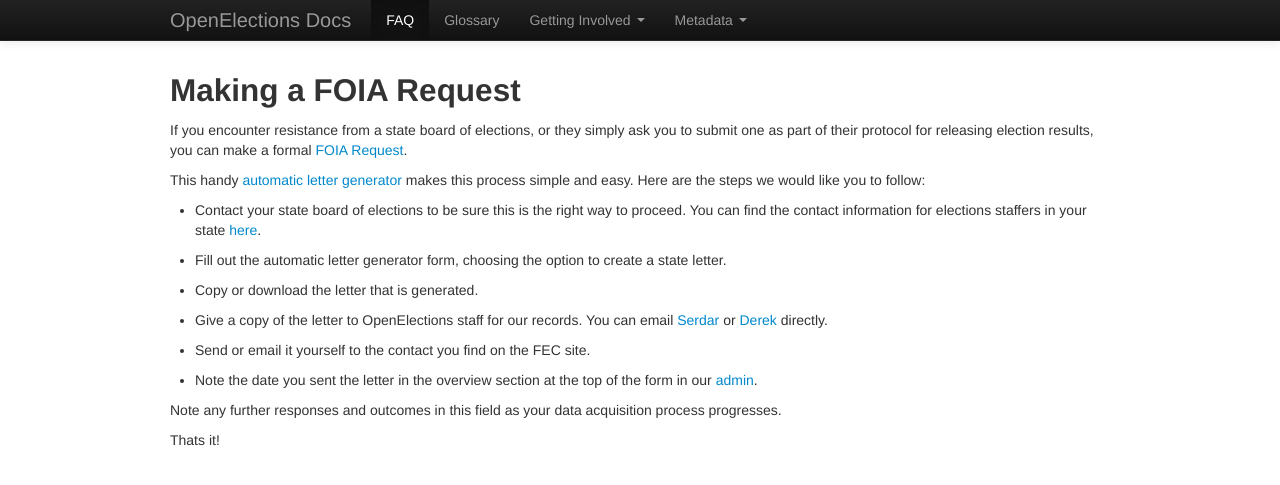
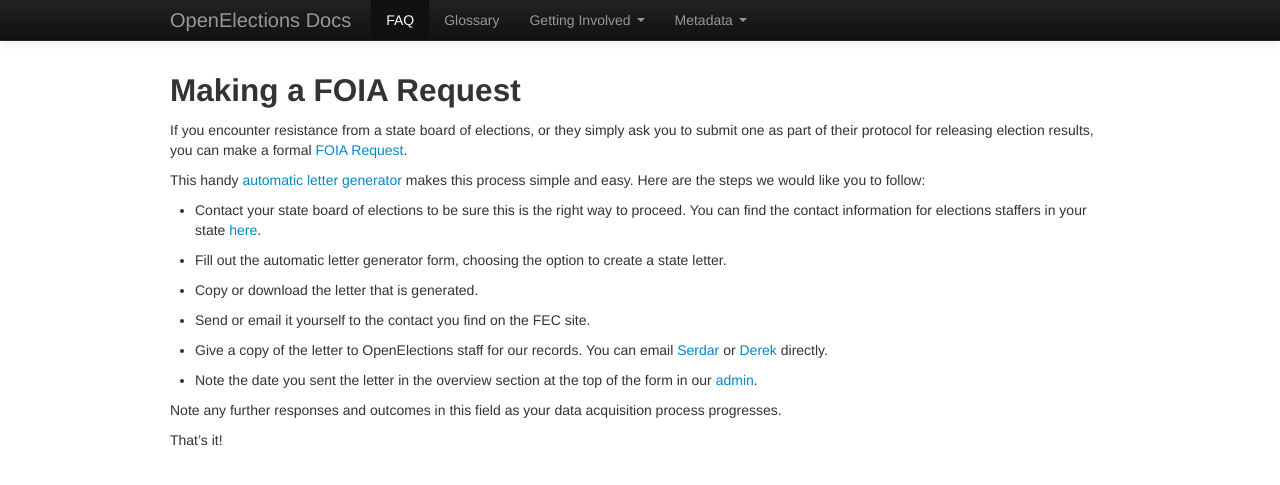
Before and after one commit to openelections/docs, a Jekyll site: the page built from FOIARequest.md, in a window 1280 px wide. Shown: the top 485 px of the page. Built offline with Jekyll 4.4.1, drawn with Linux system fonts in a browser that asks for light colours; nearby versions of some CDN libraries; some web fonts are replaced.

```diff
--- a/FOIARequest.md
+++ b/FOIARequest.md
@@ -10,20 +10,19 @@ If you encounter resistance from a state board of elections, or they simply ask
 
 This handy [automatic letter generator](http://www.rcfp.org/foia) makes this process simple and easy. Here are the steps we would like you to follow:
 
-
 * Contact your state board of elections to be sure this is the right way to proceed. You can find the contact information for elections staffers in your state [here](http://www.fec.gov/pubrec/cfsdd/cfsdd.shtml).
 
 * Fill out the automatic letter generator form, choosing the option to create a state letter.
 
 * Copy or download the letter that is generated.
 
+* Send or email it yourself to the contact you find on the FEC site.
+
 * Give a copy of the letter to OpenElections staff for our records. You can email [Serdar](mailto:zstumgoren@gmail.com) or [Derek](mailto:dwillis@gmail.com) directly.
-
-* Send or email it yourself to the contact you find on the FEC site.
 
 * Note the date you sent the letter in the overview section at the top of the form in our [admin](http://dashboard.openelections.net/admin).
 
 
 Note any further responses and outcomes in this field as your data acquisition process progresses.
 
-Thats it!
+That's it!
--- a/_layouts/default.html
+++ b/_layouts/default.html
@@ -51,6 +51,7 @@
                   <ul class="dropdown-menu">
                     <li><a href="/getting-involved/">The Nitty Gritty</a></li>
                     <li><a href="/data-interview/">Data Interview</a></li>
+                    <li><a href="/foia-request/">FOIA Request</a></li>
                   </ul>
                 </li>
                 <li class="dropdown">
```
